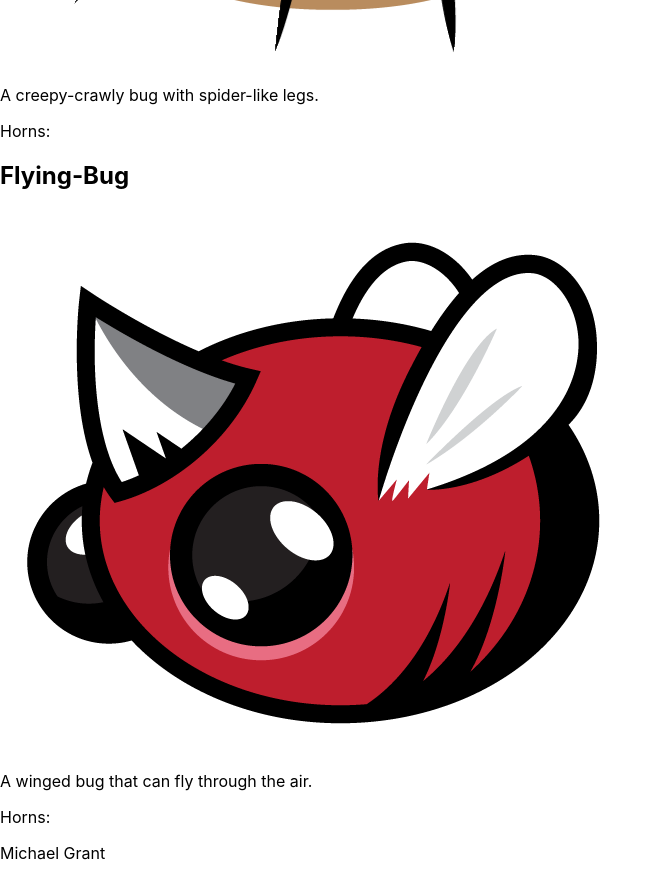
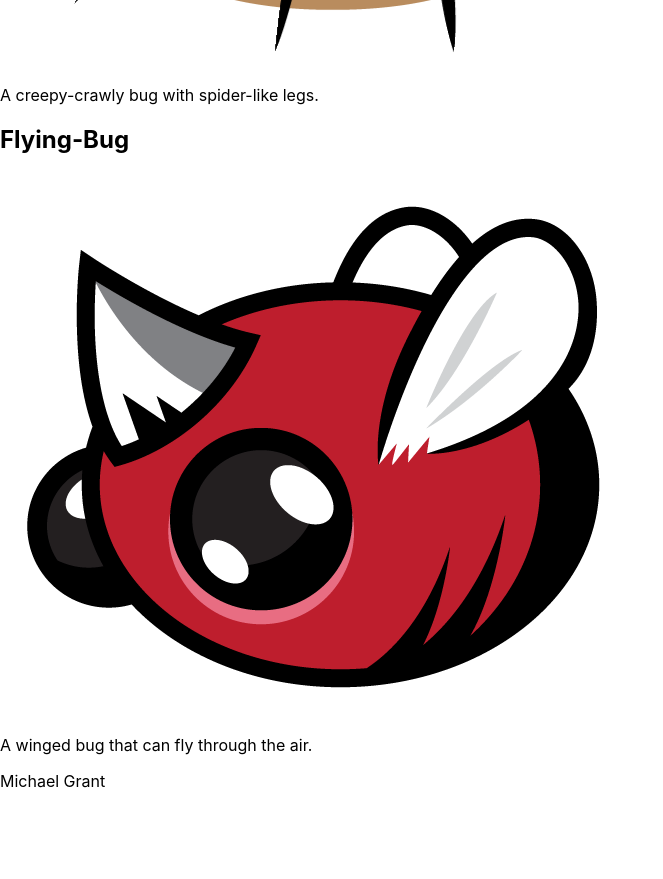
Before and after one commit to MRGrant82/horned-beast, a React (Create React App) app: page / in a window 1280 px wide. Shown: the part 600-1479 px from the top of the page, without its empty margins (0-663 px from the left). After the commit the page ends 1407 px from the top, so only its background shows below. Built offline with nearby package versions, Linux system fonts and the light colour scheme.

Commit message:
made changes to hornedBeasts and main.js

```diff
--- a/src/hornedBeast.js
+++ b/src/hornedBeast.js
@@ -2,23 +2,16 @@ import React from 'react';
 import horn1 from './horn1.png';
 import horn2 from './horn2.png';
 
-function HornedBeast(props) {
-  let imageSrc = null;
-
-  if (props.title === 'Spider-Bug') {
-    imageSrc = horn1;
-  } else {
-    imageSrc = horn2;
+class HornedBeast extends React.Component {
+  render() {
+    return (
+      <div>
+        <h2>{this.props.title}</h2>
+        <img src={this.props.title === 'Spider-Bug' ? horn1 : horn2} alt={this.props.title} title={this.props.title} />
+        <p>{this.props.description}</p>
+      </div>
+    );
   }
-
-  return (
-    <div>
-      <h2>{props.title}</h2>
-      <img src={imageSrc} alt={props.title} title={props.title} />
-      <p>{props.description}</p>
-      <p>Horns: {props.horns}</p>
-    </div>
-  );
 }
 
 export default HornedBeast;
--- a/src/main.js
+++ b/src/main.js
@@ -4,22 +4,16 @@ import HornedBeast from './hornedBeast';
 const hornedBeasts = [
     {
       title: 'Spider-Bug',
-    imageUrl: {
-      small: './spider-bug-small.jpg',
-      large: './spider-bug-large.jpg'
-    },
+      imageUrl: './spider-bug.jpg',
       description: 'A creepy-crawly bug with spider-like legs.',
     },
     {
       title: 'Flying-Bug',
-    imageUrl: {
-      small: './flying-bug-small.jpg',
-      large: './flying-bug-large.jpg'
-    },
+      imageUrl: './flying-bug.jpg',
       description: 'A winged bug that can fly through the air.',
     },
+  ];
 
-];
 
 class Main extends React.Component {
   render() {
```
Lines whose indentation alone changed are shown as unchanged.
